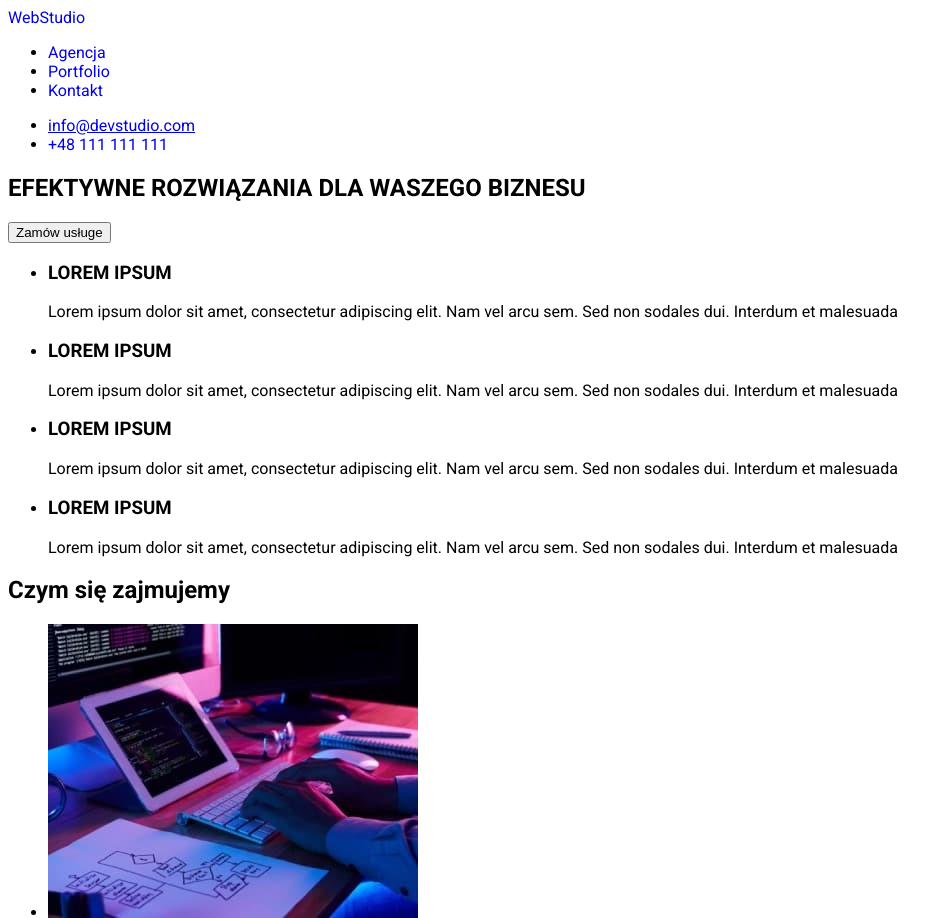
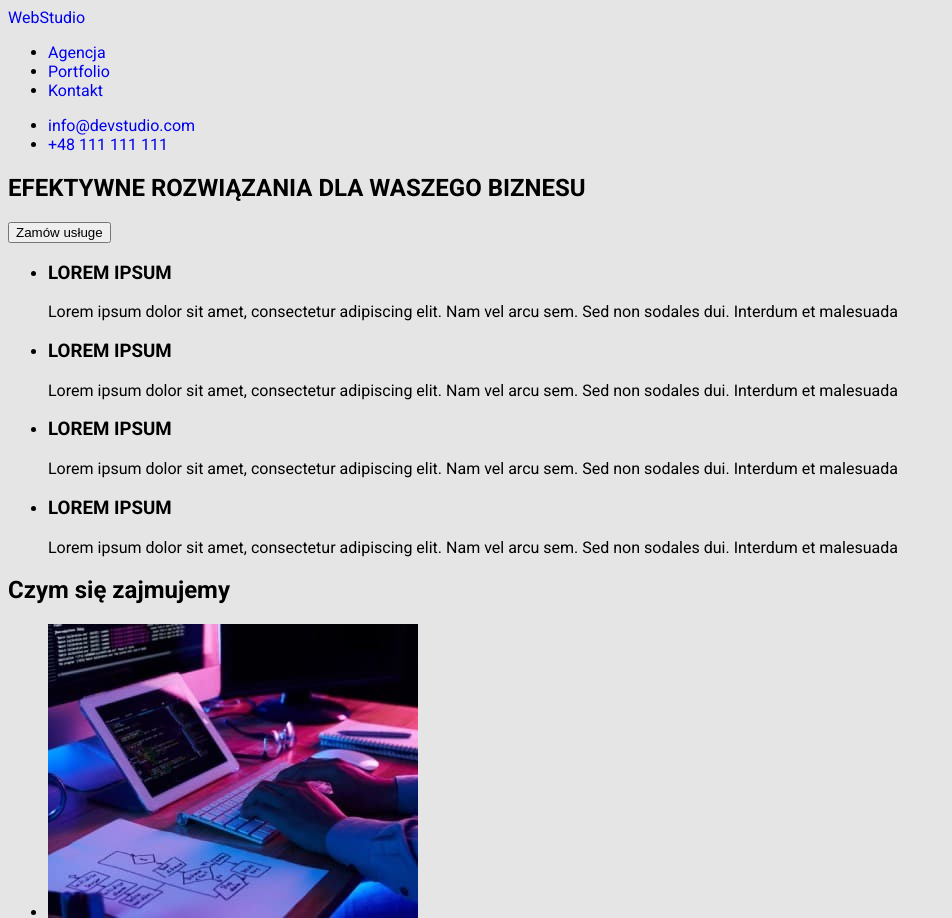
Before and after one commit to IzabellaMachalska/goit-markup-hw-02, a plain HTML site: page index.html in a window 1280 px wide. Shown: the top 918 px of the page, without its empty margins (0-952 px from the left). Drawn offline with Linux system fonts and the light colour scheme.

Commit message:
Link css

```diff
--- a/index.html
+++ b/index.html
@@ -11,6 +11,7 @@
       href="https://fonts.googleapis.com/css2?family=Raleway:wght@700&family=Roboto:wght@400;500;700;900&display=swap"
       rel="stylesheet"
     />
+    <link href="./css/styles.css" rel="stylesheet" />
     <style>
       body {
         font-family: 'Roboto', sans-serif;
```
